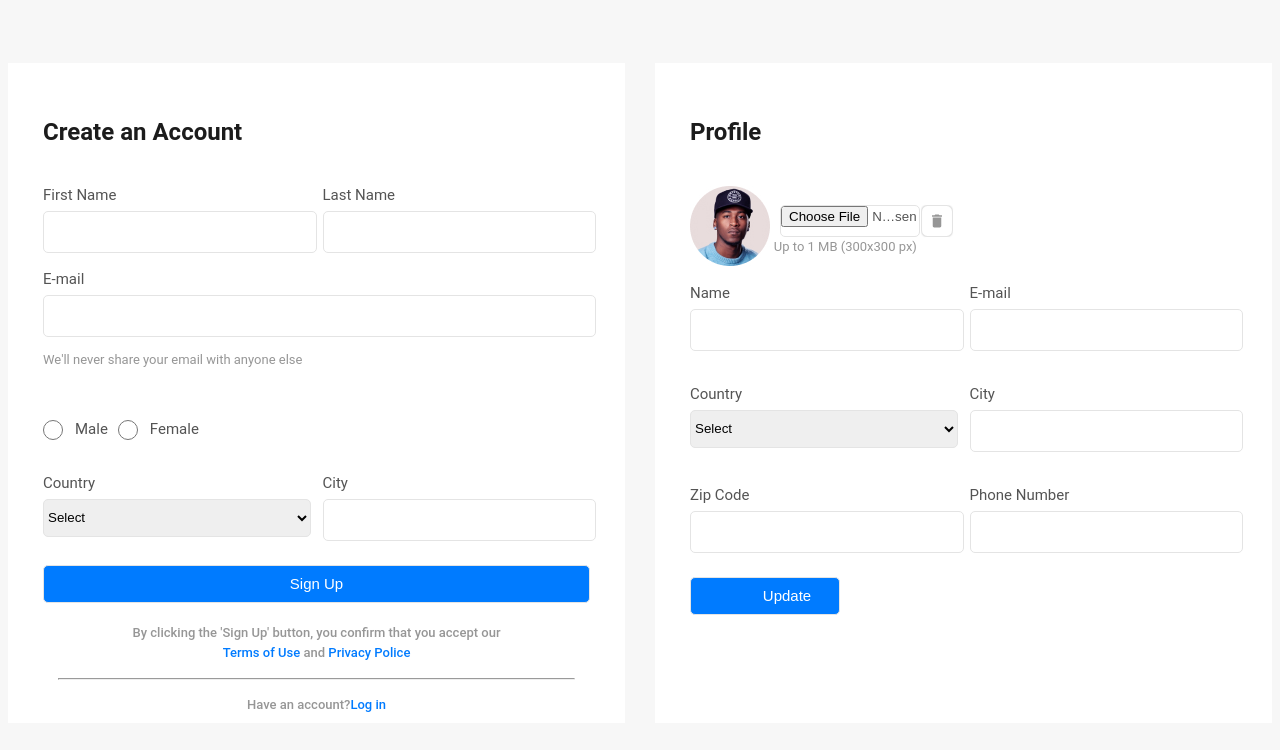
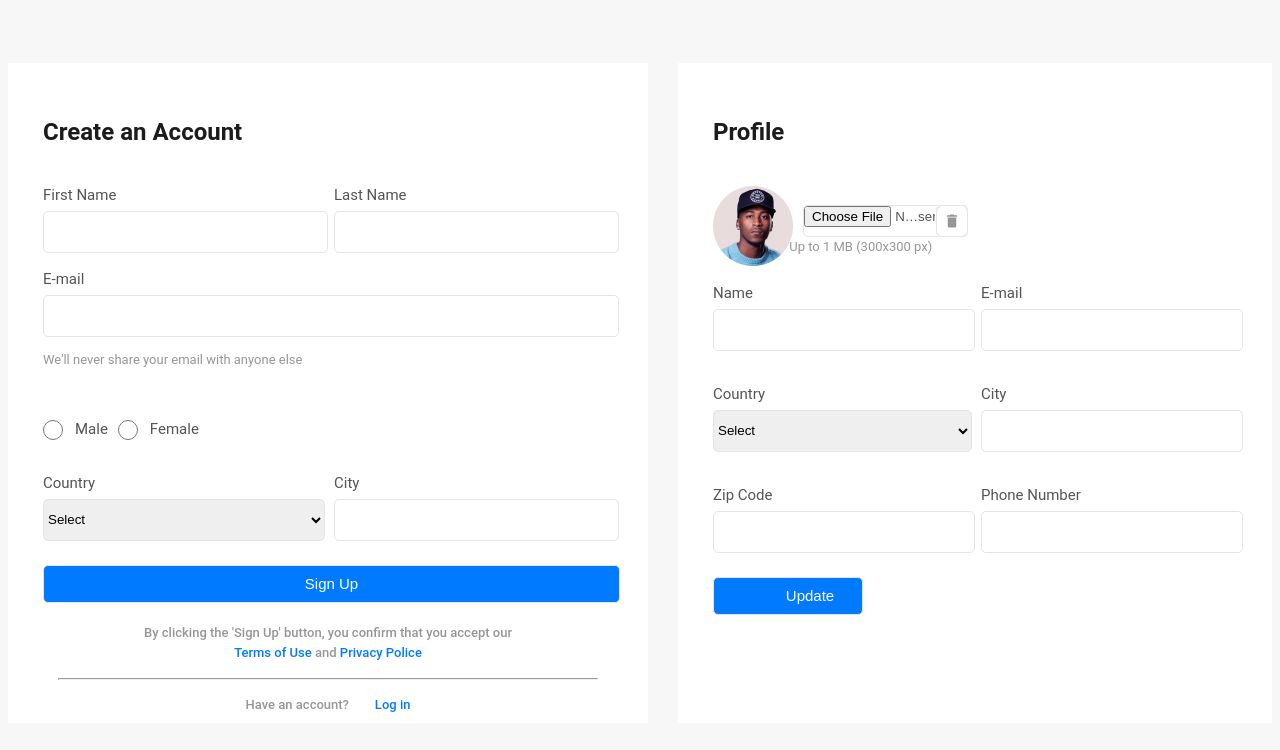
Before and after one commit to hryhorii-isaiew/beetroot_homework_06, a plain HTML site: page index.html in a window 1280 px wide. Drawn offline with Linux system fonts and the light colour scheme.

Commit message:
change style and index

```diff
--- a/index.html
+++ b/index.html
@@ -64,14 +64,14 @@
             </label>
         </div>
 
-        <input type="submit" value="Sign Up">
+        <input type="submit" value="Sign Up" class="sign_up">
 
     </form>
     <p class="sign">By clicking the 'Sign Up' button, you confirm that you accept our <br><a href="">Terms of Use</a> and <a href="">Privacy Police</a></p>
 
     <hr>
 
-    <p class="log">Have an account?<a href="">Log in</a></p>
+    <p class="log">Have an account?&nbsp&nbsp&nbsp&nbsp&nbsp&nbsp&nbsp&nbsp<a href="">Log in</a></p>
     </section>
 
     <section>
@@ -122,7 +122,7 @@
         <div class="row">
                 <label>
                 Zip Code
-                <input type="text" name="zip-code">
+                <input type="number" name="zip-code">
                 </label>
                 <label>
                 Phone Number
--- a/style.css
+++ b/style.css
@@ -46,6 +46,10 @@ input, select {
     border: 1px solid #e4e4e4;
     border-radius: 5px;
 }
+select {
+    height: 42px;
+    width: 101%;
+}
 input:hover {
     border-color: #007BFF;
 }
@@ -84,6 +88,9 @@ input[type="submit"] {
 }
 input[type="submit"]:active {
     background-color: #0958ac;
+}
+.sign_up {
+    width: 577px;
 }
 hr {
     margin: 15px;
```
